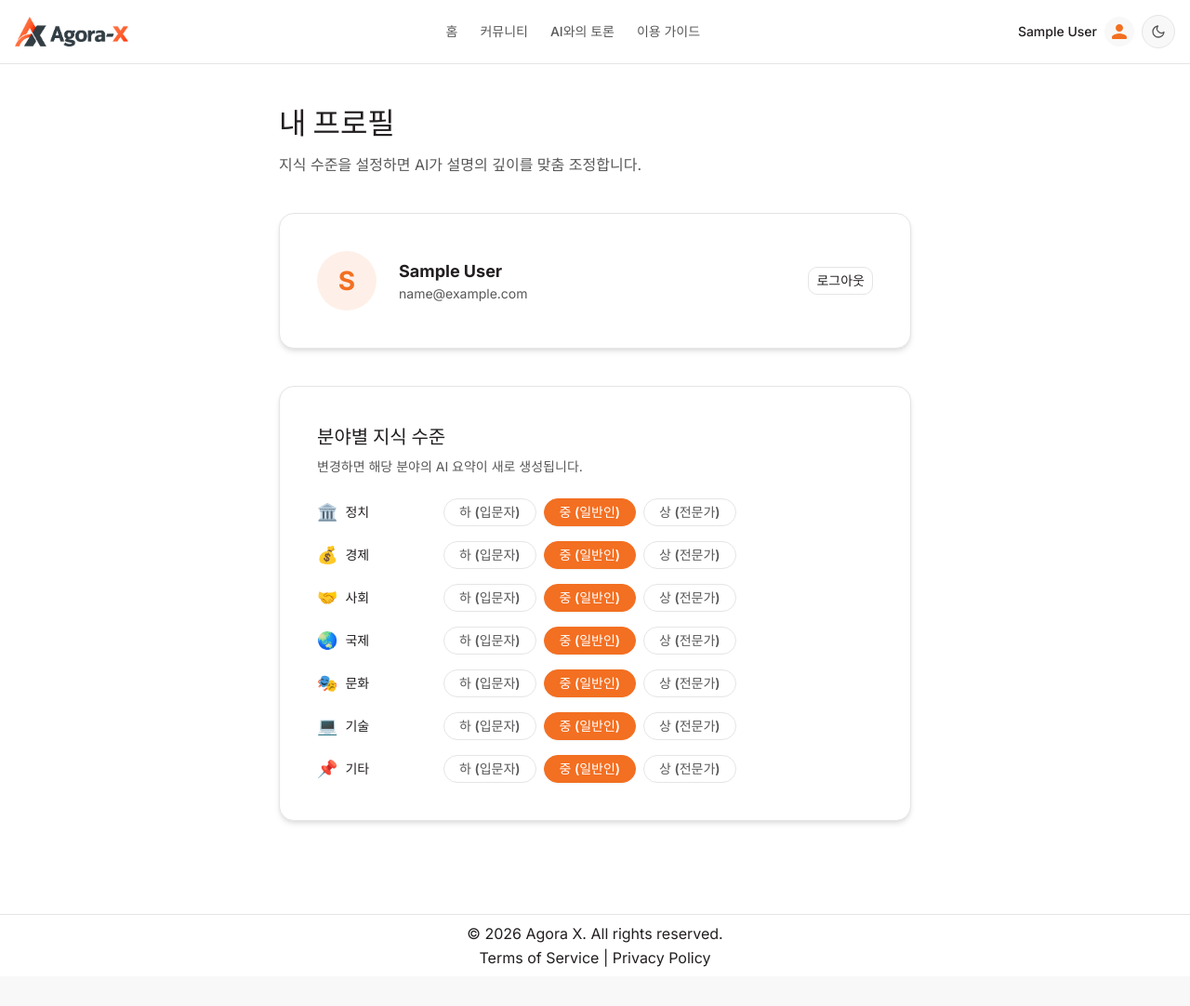
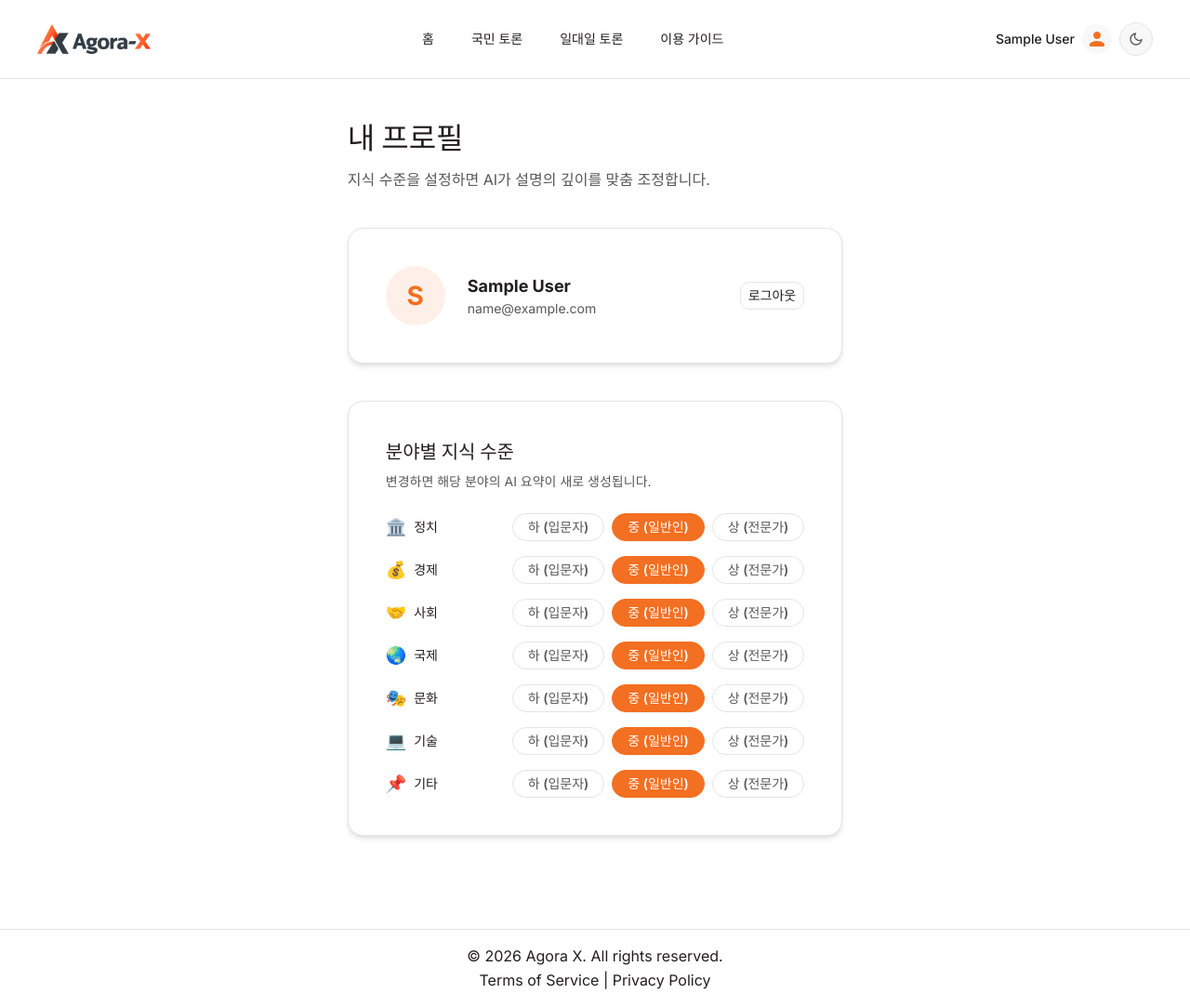
Before and after one commit to HanuKim/agora-x, a React (Vite) app: page /profile in a window 1280 px wide. Shown: the whole page at 93% size. Before the commit the page ends 1050 px from the top, so only its background shows below. Built offline with nearby package versions, Linux system fonts and the light colour scheme; no server answers; sample sign-in values are in the browser's storage; a web font is replaced by a local one.

Commit message:
[DESIGN] edit layouts, change themes

```diff
--- a/src/components/auth/LoginModal.tsx
+++ b/src/components/auth/LoginModal.tsx
@@ -116,7 +116,6 @@ export const LoginModal: React.FC = () => {
                 <Card variant="glass" className="w-full text-center bg-bg!">
                     {/* Header */}
                     <div className="mb-xl">
-                        <img src="/logo.png" alt="Agora-X Logo" className="h-12 mb-md object-contain mx-auto" />
                         <h2 className="text-[1.75rem] font-bold text-text-primary mb-xs">Sign In</h2>
                         <p className="text-sm text-text-secondary">Log in to participate in the discussion.</p>
                     </div>
@@ -125,27 +124,29 @@ export const LoginModal: React.FC = () => {
                     <div className="flex flex-col gap-md">
                         <Button
                             fullWidth
-                            className="bg-social-google! text-text-primary! border border-border!"
+                            className="bg-social-google! text-text-primary! dark:text-text-inverse! border-1! border-border!"
                             onClick={() => handleGoogleLogin()}
                         >
                             Continue with Google
                         </Button>
                         <Button
                             fullWidth
-                            className="bg-social-kakao! text-text-primary! border-0!"
+                            className="bg-social-kakao! text-text-primary! dark:text-text-inverse! border-0!"
                             onClick={handleKakaoLogin}
                         >
                             Continue with Kakao
                         </Button>
                         <Button
                             fullWidth
-                            className="bg-social-naver! text-text-inverse! border-0!"
+                            className="bg-social-naver! text-text-primary! dark:text-text-inverse! border-0!"
                             onClick={handleNaverLogin}
                         >
                             Continue with Naver
                         </Button>
                     </div>
-
+                    {/* 다크모드/라이트모드 로고 전환 */}
+                    <img src="/logo-dark.png" alt="Agora-X Logo" className="hidden dark:block h-12 mt-lg object-contain mx-auto" />
+                    <img src="/logo.png" alt="Agora-X Logo" className="block dark:hidden h-12 mt-lg object-contain mx-auto" />
                     <button
                         onClick={closeLoginModal}
                         className="mt-lg bg-none border-0 text-text-secondary cursor-pointer text-sm underline font-sans"
--- a/src/components/layout/Footer.tsx
+++ b/src/components/layout/Footer.tsx
@@ -2,7 +2,7 @@ import React from 'react';
 
 export const Footer: React.FC = () => {
     return (
-        <footer className="bottom-0 left-0 right-0 z-50 flex justify-around bg-bg border-t border-border pb-[calc(0.5rem+env(safe-area-inset-bottom))] pt-sm">
+        <footer className="bottom-0 left-0 right-0 z-50 flex justify-around bg-bg dark:bg-[#2B2E34] border-t border-border pb-[calc(1rem+env(safe-area-inset-bottom))] pt-md">
             <div className="flex flex-col items-center gap-[2px] flex-1 no-underline transition-colors duration-200">
                 <p>&copy; 2026 Agora X. All rights reserved.</p>
                 <p>Terms of Service | Privacy Policy</p>
--- a/src/components/layout/Header.tsx
+++ b/src/components/layout/Header.tsx
@@ -8,22 +8,19 @@ export const Header: React.FC = () => {
     const { isDark, toggleTheme } = useTheme();
 
     return (
-        <header className="sticky top-0 z-40 flex items-center justify-between px-md py-md bg-bg border-b border-border">
+        <header className="sticky top-0 z-40 flex items-center justify-between px-xl py-lg bg-bg dark:bg-[#2B2E34] border-b border-border">
             {/* Logo — dark 모드에서 logo-dark.png로 전환 */}
             <NavLink to="/" className="no-underline">
-                <img
-                    src={isDark ? '/logo-dark.png' : '/logo.png'}
-                    alt="Agora-X Logo"
-                    className="h-8"
-                />
+                <img src="/logo-dark.png" alt="Agora-X Logo" className="hidden dark:block h-8" />
+                <img src="/logo.png" alt="Agora-X Logo" className="block dark:hidden h-8" />
             </NavLink>
 
             {/* Nav */}
-            <nav className="flex gap-lg">
+            <nav className="flex gap-xl">
                 {[
                     { to: '/', label: '홈' },
-                    { to: '/community', label: '커뮤니티' },
-                    { to: '/ai-discussion', label: 'AI와의 토론' },
+                    { to: '/community', label: '국민 토론' },
+                    { to: '/ai-discussion', label: '일대일 토론' },
                     { to: '/guide', label: '이용 가이드' },
                 ].map(({ to, label }) => (
                     <NavLink
@@ -33,7 +30,7 @@ export const Header: React.FC = () => {
                         className={({ isActive }) =>
                             isActive
                                 ? 'text-sm font-bold text-primary no-underline'
-                                : 'text-sm font-medium text-text-secondary no-underline hover:text-primary transition-colors duration-200'
+                                : 'text-sm font-bold text-text-white no-underline hover:text-primary transition-colors duration-200'
                         }
                     >
                         {label}
@@ -58,7 +55,7 @@ export const Header: React.FC = () => {
                 ) : (
                     <button
                         onClick={openLoginModal}
-                        className="bg-primary text-text-inverse border-0 px-md py-xs rounded-md cursor-pointer font-sans text-sm font-medium hover:bg-primary-hover transition-colors duration-200"
+                        className="bg-primary text-white border-0 px-md py-xs rounded-md cursor-pointer font-sans text-sm font-medium hover:bg-primary-hover transition-colors duration-200"
                     >
                         로그인
                     </button>
--- a/src/components/layout/MainLayout.tsx
+++ b/src/components/layout/MainLayout.tsx
@@ -7,22 +7,29 @@ import { LoginModal } from '../../features/auth';
 export const MainLayout: React.FC = () => {
     const location = useLocation();
     const isLogin = location.pathname === '/login';
+    const isAIPractice = location.pathname.startsWith('/ai-discussion/');
 
     // 페이지 이동 시 스크롤을 항상 최상단으로 초기화
     useEffect(() => {
         window.scrollTo({ top: 0, behavior: 'instant' });
     }, [location.pathname]);
 
+    const wrapperClass = (isLogin || isAIPractice)
+        ? "h-screen flex flex-col bg-bg font-sans overflow-hidden"
+        : "min-h-screen flex flex-col bg-bg font-sans";
 
     return (
-        <div className="min-h-screen flex flex-col bg-bg font-sans">
+        <div className={wrapperClass}>
             {!isLogin && <Header />}
 
-            <main className={['flex-1', isLogin ? '' : 'pb-[60px]'].join(' ')}>
+            <main className={[
+                'flex-1 flex flex-col min-h-0',
+                (isLogin || isAIPractice) ? '' : 'pb-[60px]'
+            ].join(' ')}>
                 <Outlet />
             </main>
 
-            {!isLogin && <Footer />}
+            {!isLogin && !isAIPractice && <Footer />}
             <LoginModal />
         </div>
     );
--- a/src/design/theme.ts
+++ b/src/design/theme.ts
@@ -22,7 +22,7 @@ export const theme = {
         ].join(' '),
 
         variants: {
-            primary: 'bg-primary text-text-inverse hover:bg-primary-hover border-0',
+            primary: 'bg-primary text-white hover:bg-primary-hover border-0',
             secondary: 'bg-surface text-text-primary hover:bg-border border-0',
             outline: 'bg-transparent text-text-primary border border-border hover:border-primary',
             ghost: 'bg-transparent text-text-primary hover:bg-surface border-0',
--- a/src/pages/Home.tsx
+++ b/src/pages/Home.tsx
@@ -48,7 +48,7 @@ export const Home: React.FC = () => {
     return (
         <div className="min-h-screen bg-bg font-sans">
             {/* ── Hero ─────────────────────────────── */}
-            <header className="bg-[#1e2a3a] text-white px-xl pt-xxl pb-xxl text-center relative overflow-hidden rounded-b-[3rem]">
+            <header className="bg-[#2B2E34] text-white px-xl pt-xxl pb-xxl text-center relative overflow-hidden rounded-b-[3rem]">
                 {/* Decorative floating blobs */}
                 <div className="hero-blob absolute top-0 right-0 -mr-20 -mt-20 w-80 h-80 bg-primary opacity-20 blur-3xl rounded-full pointer-events-none" />
                 <div className="hero-blob-2 absolute bottom-0 left-0 -ml-20 -mb-20 w-64 h-64 bg-blue-500 opacity-20 blur-3xl rounded-full pointer-events-none" />
@@ -78,7 +78,7 @@ export const Home: React.FC = () => {
 
                     {/* Body text — delay 3 */}
                     <p className="hero-item hero-delay-3 text-lg text-white/80 mb-xl leading-relaxed">
-                        K-Agora는 고도화된 AI를 활용해 우리사회가 당면한 문제를 포착하고 핵심 쟁점을 분석하여,<br />  협치를 도모하고 사회적 신뢰 회복을 위한 토론의 장을 제공합니다.
+                        Agora-X는 고도화된 AI를 활용해 우리사회가 당면한 문제를 포착하고 핵심 쟁점을 분석하여,<br /> 사회적 합의를 도모하고 우리 사회의 신뢰 회복을 위한 토론의 장을 제공합니다.
                         <br /> 모든 이의 의견이 존중받는 이곳에서 당신의 생각을 나누어 주세요.
                     </p>
 
@@ -107,7 +107,7 @@ export const Home: React.FC = () => {
                             일대일 토론하기
                         </h2>
                         <p className="text-text-secondary">
-                            AI와 자유롭게 소통하며 한국 사회의 주요 쟁점을 깊이 파헤쳐 봅니다.
+                            Agora-X의 AI, 아곰이와 대화하며 한국 사회의 주요 쟁점을 깊이 파헤쳐 봅니다.
                         </p>
                     </div>
                     {/* Scroll arrow buttons */}
@@ -168,7 +168,7 @@ export const Home: React.FC = () => {
                             key={item.id}
                             article={item}
                             showAI
-                            onClick={() => navigate('/community')}
+                            onClick={() => navigate(`/detail/${item.id}`)}
                         />
                     ))}
                 </div>
```
